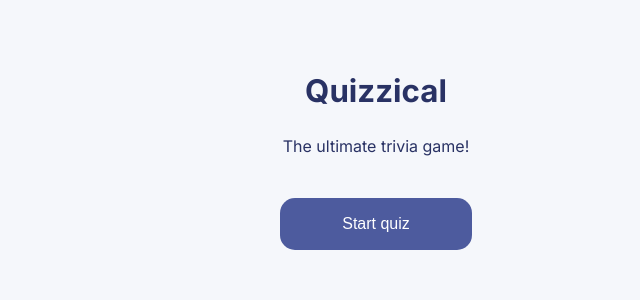
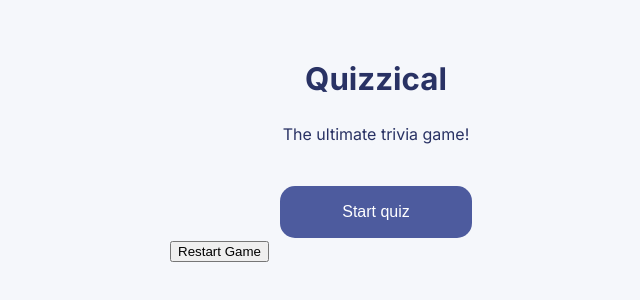
Before and after one commit to AidanH567/Quizzical, a React (Vite) app in the folder Quizzical/: page / in a window 1280 px wide. Shown: the part 254-554 px from the top of the page, without its empty margins (264-904 px from the left). Built offline with nearby package versions, Linux system fonts and the light colour scheme.

Commit message:
able to restart game

```diff
--- a/Quizzical/src/App.jsx
+++ b/Quizzical/src/App.jsx
@@ -8,6 +8,9 @@ function App() {
   const [startScreen, setStartScreen] = useState(false)
   const [questions, setQuestions] = useState([])
   const [chosenAnswers, setChosenAnswers] = useState({}) // { [questionId]: answer }
+
+  console.log(questions.length)
+  console.log(Object.keys(chosenAnswers).length)
 
   async function loadQuestions() {
     const results = await fetchTriviaQuestions(5)
@@ -24,6 +27,7 @@ function App() {
         id: uuidv4(),              // give each question a stable id
         question: decode(q.question),
         correct_answer: decodedCorrect,
+        incorrect_answers: decodedIncorrect,
         answers: shuffledAnswers
       }
     })
@@ -34,6 +38,7 @@ function App() {
   function toggleStartScreen() {
     setStartScreen(true)
     loadQuestions()
+    setChosenAnswers({})
   }
 
   function handleAnswerClick(questionId, answer) {
@@ -99,6 +104,9 @@ function App() {
           {quizzElements}
         </section>
       )}
+      {Object.keys(chosenAnswers).length === questions.length && (
+  <button onClick={toggleStartScreen}>Restart Game</button>
+)}
     </main>
   )
 }
```
